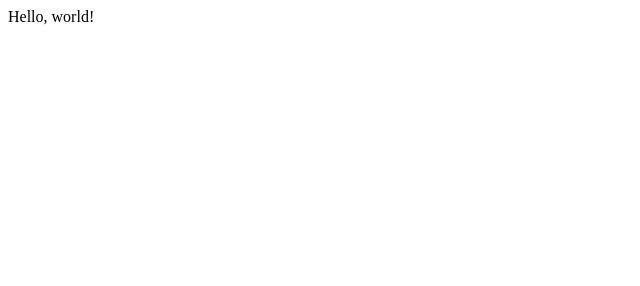
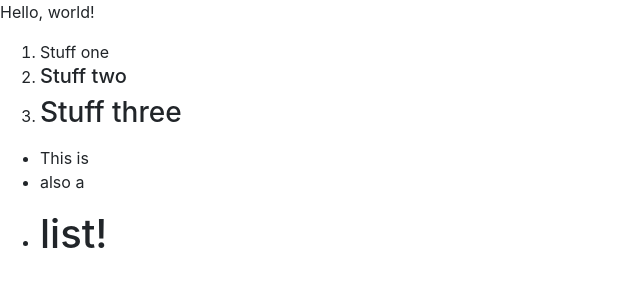
Before and after one commit to RAlanWright/web_play, a plain HTML site: page index.html in a window 1280 px wide. Shown: the whole page, without its empty margins (0-640 px from the left). Drawn offline with nearby package versions, Linux system fonts and the light colour scheme.

Commit message:
added stylesheet, placeholder text, and included Bootstrap 4

```diff
--- a/index.html
+++ b/index.html
@@ -2,8 +2,28 @@
 <html>
     <head>
         <title>My Webpage</title>
+        <!-- Latest compiled and minified CSS -->
+        <link rel="stylesheet" href="https://maxcdn.bootstrapcdn.com/bootstrap/4.1.3/css/bootstrap.min.css">
+
+        <!-- Own stylesheet -->
+        <link rel="stylesheet" href="styles.css">
+
+
     </head>
     <body>
-        Hello, world!
+        <p>Hello, world!</p>
+
+        <ol>
+          <li>Stuff one</li>
+          <li><h5>Stuff two</h5></li>
+          <li><h3>Stuff three</h3></li>
+        </ol>
+        <ul>
+          <li>This is</li>
+          <li><p>also a</p></li>
+          <li><h1>list!</h1></li>
+        </ul>
+
+
     </body>
 </html>
```
Also changed, not shown: styles.css (added).
